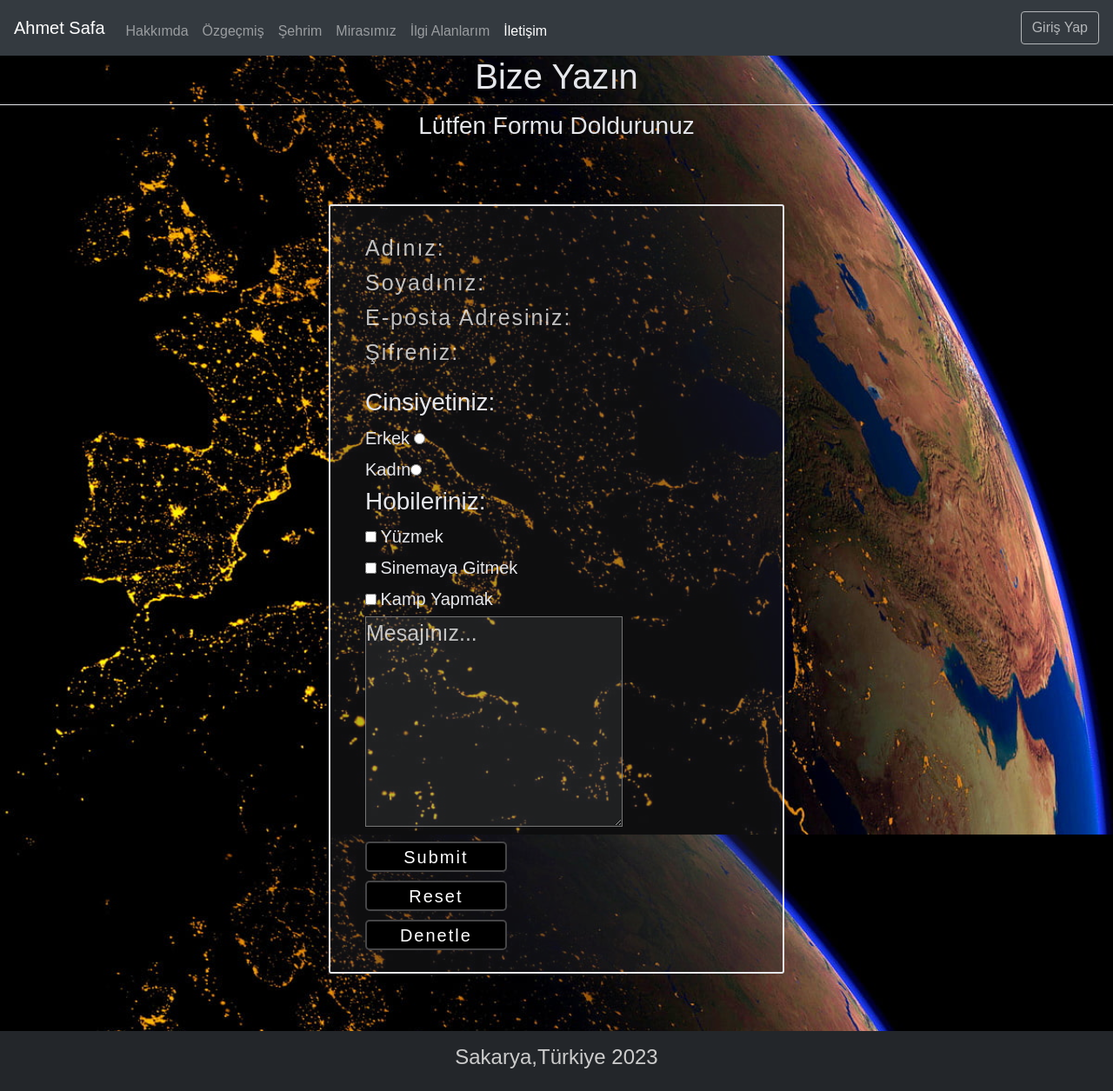
After one commit to AhmetSafa0707/WebOdevim, a PHP site: page /iletisim.html in a window 1280 px wide. The commit adds this page. Shown: the whole page at 87% size. Run offline with PHP 8.4, Linux system fonts and the light colour scheme.

Commit message:
Dokuzuncu Commit
-İletişim adında bir sayfa oluşturdum ve tasarım kısmını yaptım.
-Henüz input type'ları denetleyen js kodunu yazmadım.

```diff
--- a/acilis.html
+++ b/acilis.html
@@ -42,6 +42,9 @@
                     </li>
                     <li class="nav-item ">
                         <a class="nav-link disabled" href="ilgialanlarim.html">İlgi Alanlarım</a>
+                    </li>
+                    <li class="nav-item ">
+                        <a class="nav-link disabled" href="iletisim.html">İletişim</a>
                     </li>
                 </ul>
                 <a href="girisyap.html"> <button class="btn btn-outline-light my-2 my-sm-0" type="link">Giriş
--- a/girisyap.html
+++ b/girisyap.html
@@ -45,6 +45,9 @@
                     </li>
                     <li class="nav-item ">
                         <a class="nav-link disabled" href="ilgialanlarim.html">İlgi Alanlarım</a>
+                    </li>
+                    <li class="nav-item ">
+                        <a class="nav-link disabled" href="iletisim.html">İletişim</a>
                     </li>
                 </ul>
                 <a href="girisyap.html"> <button class="btn btn-outline-light my-2 my-sm-0" type="submit" disabled>Giriş
--- a/hakkimda.html
+++ b/hakkimda.html
@@ -40,6 +40,9 @@
                     </li>
                     <li class="nav-item ">
                         <a class="nav-link" href="ilgialanlarim.html">İlgi Alanlarım</a>
+                    </li>
+                    <li class="nav-item ">
+                        <a class="nav-link" href="iletisim.html">İletişim</a>
                     </li>
                 </ul>
                 <a href="girisyap.html"> <button class="btn btn-sm btn-outline-light my-2 my-sm-0" type="button"
--- /dev/null
+++ b/iletisim.css
@@ -0,0 +1,132 @@
+* {
+    margin: 0;
+    padding: 0;
+    box-sizing: border-box;
+    font-family: sans-serif;
+}
+
+
+.altmenuiletisim {
+    position: relative;
+    bottom: 0;
+    right: 0;
+    left: 0;
+    text-align: center;
+    padding: 1rem;
+    background: #23262a;
+    color: #ccc;
+    font-size: 19px
+}
+
+
+
+.cerceveiletisim {
+    border-radius: 3px;
+    background-color: #2d2d3051;
+    border: 2px solid rgb(229, 230, 234);
+    padding: 25px;
+    width: 40%;
+    min-width: min-content;
+    object-fit: cover;
+    position: relative;
+    color:  rgb(229, 230, 234);
+    align-items: center;
+    margin-bottom: 5%;
+    margin-top: 5%;
+
+}
+
+.cerceveiletisim form .input-box input{
+    margin-top:10px;
+}
+
+.cerceveiletisim form .input-box input {
+    font-size: 20px;
+    border: none;
+    border-color: transparent;
+    color: #ffffff;
+    background-color: rgba(162, 162, 162, 0);
+    letter-spacing: 2px;
+}
+
+
+.cerceveiletisim form .input-box ::-webkit-input-placeholder {
+    color: rgba(251, 251, 251, 0.746);
+    font-size: 25px;
+}
+
+.cerceveiletisim form .input-box input[type="submit"] {
+    width: 45%;
+    font-size: 20px;
+    color: #fff;
+    height: 35px;
+    border-radius: 5px;
+    cursor: pointer;
+    border: 2px solid rgba(105, 105, 109, 0.667);
+    background: rgb(0, 0, 0);
+}
+
+.cerceveiletisim form .input-box input[type="submit"]:hover {
+    letter-spacing: 4px;
+    color: #000000;
+    background: rgb(209, 209, 225);
+    border: 2px solid rgb(23, 23, 24);
+    border-radius: 5px;
+    transition: 0.4s;
+}
+
+
+.cerceveiletisim form .input-box input[type="reset"] {
+    width: 45%;
+    font-size: 20px;
+    color: #fff;
+    height: 35px;
+    border-radius: 5px;
+    cursor: pointer;
+    border: 2px solid rgba(105, 105, 109, 0.667);
+    background: rgb(0, 0, 0);
+}
+
+.cerceveiletisim form .input-box input[type="reset"]:hover {
+    letter-spacing: 4px;
+    color: #000000;
+    background: rgb(209, 209, 225);
+    border: 2px solid rgb(23, 23, 24);
+    border-radius: 5px;
+    transition: 0.4s;
+}
+
+
+.cerceveiletisim form .input-box input[type="button"] {
+    width: 45%;
+    font-size: 20px;
+    color: #fff;
+    height: 35px;
+    border-radius: 5px;
+    cursor: pointer;
+    border: 2px solid rgba(105, 105, 109, 0.667);
+    background: rgb(0, 0, 0);
+}
+
+.cerceveiletisim form .input-box input[type="button"]:hover {
+    letter-spacing: 4px;
+    color: #000000;
+    background: rgb(209, 209, 225);
+    border: 2px solid rgb(23, 23, 24);
+    border-radius: 5px;
+    transition: 0.4s;
+}
+
+.arkaplanİletisim {
+
+    background-image: url(resimler/fantezi-gezegen-dunya-uzay-evren-duvar-kagidi.jpg);
+    background-repeat: no-repeat;
+    background-attachment: fixed;
+    background-size: cover;
+    background-position: center;
+    width: 100%;
+    min-height: 100vh;
+    height: 100%;
+    position: relative;
+    color: rgb(229, 230, 234);
+}
--- /dev/null
+++ b/iletisim.html
@@ -0,0 +1,153 @@
+<!DOCTYPE html>
+<html lang="en">
+
+<head>
+    <meta charset="UTF-8">
+    <meta http-equiv="X-UA-Compatible" content="IE=edge">
+    <meta name="viewport" content="width=device-width, initial-scale=1.0">
+    <link rel="stylesheet" href="https://cdn.jsdelivr.net/npm/bootstrap@4.6.2/dist/css/bootstrap.min.css"
+        integrity="sha384-xOolHFLEh07PJGoPkLv1IbcEPTNtaed2xpHsD9ESMhqIYd0nLMwNLD69Npy4HI+N" crossorigin="anonymous">
+    <link rel="stylesheet" href="acilis.css">
+    <link rel="stylesheet" href="style.css">
+    <link rel="stylesheet" href="iletisim.css">
+
+
+    <title>İletişim</title>
+
+</head>
+
+
+
+<div>
+    <div class="arkaplanİletisim">
+        <nav class="navbar navbar-expand-sm navbar-dark bg-dark" style="width:100%">
+            <button class="navbar-toggler" type="button" data-toggle="collapse" data-target="#navbarTogglerDemo01"
+                aria-controls="navbarTogglerDemo01" aria-expanded="false" aria-label="Toggle navigation">
+                <span class="navbar-toggler-icon"></span>
+            </button>
+            <div class="collapse navbar-collapse" id="navbarTogglerDemo01">
+                <a class="navbar-brand" href="acilis.html">Ahmet Safa</a>
+                <ul class="navbar-nav mr-auto mt-2 mt-lg-2">
+                    <li class="nav-item ">
+                        <a class="nav-link " href="hakkimda.html">Hakkımda<span class="sr-only">(current)</span></a>
+                    </li>
+                    <li class="nav-item ">
+                        <a class="nav-link " href="ozgecmis.html">Özgeçmiş <span class="sr-only">(current)</span></a>
+                    </li>
+                    <li class="nav-item ">
+                        <a class="nav-link " href="sehrim.html">Şehrim<span class="sr-only">(current)</span></a>
+                    </li>
+                    <li class="nav-item ">
+                        <a class="nav-link " href="mirasımız.html">Mirasımız<span class="sr-only">(current)</span></a>
+                    </li>
+                    <li class="nav-item ">
+                        <a class="nav-link " href="ilgialanlarim.html">İlgi Alanlarım</a>
+                    </li>
+                    <li class="nav-item active">
+                        <a class="nav-link " href="iletisim.html">İletişim</a>
+                    </li>
+                </ul>
+                <a href="girisyap.html"> <button class="btn btn-outline-light my-2 my-sm-0" type="link" disabled>Giriş
+                        Yap</button></a>
+
+            </div>
+        </nav>
+
+
+        <div class="row justify-content-around">
+
+            <div class="col-sm-12 ">
+                <h1 style="text-align: center;">Bize Yazın</h1>
+                <div class="underline"
+                    style="position: absolute;height: 1.3px;width: 100%; background:rgb(229, 230, 234);left: 0;right: 0;">
+                </div>
+                <h3 style="text-align: center;padding-top: 8px;">Lütfen Formu Doldurunuz</h3>
+            </div>
+
+            <div class="cerceveiletisim">
+                <div class=" col-sm-10 ">
+                    <form action="" method="POST">
+
+                        <div class="input-box">
+                            <input type="text" name="kullaniciIsmi" placeholder="Adınız:" autocomplete="off">
+                        </div>
+                        <div class="input-box">
+                            <input type="text" name="kullaniciSoyIsmi" placeholder="Soyadınız:" autocomplete="off">
+                        </div>
+                        <div class="input-box">
+                            <input type="email" name="kullaniciMail" placeholder="E-posta Adresiniz:">
+                        </div>
+                        <div class="input-box">
+                            <input type="password" name="kullaniciSifre" placeholder="Şifreniz:">
+                        </div>
+                        <br>
+                        <h3>Cinsiyetiniz:</h3>
+                        <div class="input-box">
+                            <h5 style="display: inline-block;">Erkek</h5> <input type="radio" name="kullaniciCinsiyet"
+                                value="Erkek">
+                        </div>
+                        <div class="input-box">
+                            <h5 style="display: inline-block;">Kadın</h5><input type="radio" name="kullaniciCinsiyet"
+                                value="Kadın">
+                        </div>
+
+                        <h3>Hobileriniz:</h3>
+
+                        <div class="input-box">
+                            <input type="checkbox" name="inputHobiler">
+                            <h5 style="display: inline-block;">Yüzmek</h5>
+                        </div>
+                        <div class="input-box">
+                            <input type="checkbox" name="inputHobiler">
+                            <h5 style="display: inline-block;">Sinemaya Gitmek</h5>
+                        </div>
+                        <div class="input-box">
+                            <input type="checkbox" name="inputHobiler">
+                            <h5 style="display: inline-block;">Kamp Yapmak</h5>
+                        </div>
+
+                        <div class="input-box">
+                            <textarea name="mesajInput" id="mesajAlani" cols="30" rows="10" placeholder="Mesajınız..."
+                                style="background-color: rgba(200, 207, 207, 0.09);color:rgb(229, 230, 234) ;"></textarea>
+                        </div>
+
+                        <div class="input-box">
+                            <input type="submit" name="kullaniciGonder">
+                        </div>
+                        <div class="input-box">
+                            <input type="reset" name="kullaniciSil">
+                        </div>
+                        <div class="input-box">
+                            <input type="button" name="kullaniciDenetle" value="Denetle">
+                        </div>
+
+                    </form>
+                </div>
+            </div>
+        </div>
+
+
+
+        <div class="altmenuiletisim">
+            <h4>Sakarya,Türkiye 2023</h4>
+        </div>
+    </div>
+
+
+
+
+
+
+<script src="iletisim.js"></script>
+    <script src="https://cdn.jsdelivr.net/npm/jquery@3.5.1/dist/jquery.slim.min.js"
+        integrity="sha384-DfXdz2htPH0lsSSs5nCTpuj/zy4C+OGpamoFVy38MVBnE+IbbVYUew+OrCXaRkfj"
+        crossorigin="anonymous"></script>
+    <script src="https://cdn.jsdelivr.net/npm/popper.js@1.16.1/dist/umd/popper.min.js"
+        integrity="sha384-9/reFTGAW83EW2RDu2S0VKaIzap3H66lZH81PoYlFhbGU+6BZp6G7niu735Sk7lN"
+        crossorigin="anonymous"></script>
+    <script src="https://cdn.jsdelivr.net/npm/bootstrap@4.6.2/dist/js/bootstrap.min.js"
+        integrity="sha384-+sLIOodYLS7CIrQpBjl+C7nPvqq+FbNUBDunl/OZv93DB7Ln/533i8e/mZXLi/P+"
+        crossorigin="anonymous"></script>
+    </body>
+
+</html>
--- a/ilgialanlarim.html
+++ b/ilgialanlarim.html
@@ -42,6 +42,9 @@
                     </li>
                     <li class="nav-item active">
                         <a class="nav-link" href="ilgialanlarim.html">İlgi Alanlarım</a>
+                    </li>
+                    <li class="nav-item ">
+                        <a class="nav-link" href="iletisim.html">İletişim</a>
                     </li>
                 </ul>
                 <a href="girisyap.html"> <button class="btn btn-outline-light my-2 my-sm-0" type="link" disabled>Giriş
--- a/mirasımız.html
+++ b/mirasımız.html
@@ -40,6 +40,9 @@
                     </li>
                     <li class="nav-item ">
                         <a class="nav-link" href="ilgialanlarim.html">İlgi Alanlarım</a>
+                    </li>
+                    <li class="nav-item ">
+                        <a class="nav-link" href="iletisim.html">İletişim</a>
                     </li>
                 </ul>
                 <a href="girisyap.html"> <button class="btn btn-outline-light my-2 my-sm-0" type="link" disabled>Giriş
--- a/ozgecmis.html
+++ b/ozgecmis.html
@@ -41,6 +41,9 @@
                     <li class="nav-item ">
                         <a class="nav-link" href="">İlgi Alanlarım</a>
                     </li>
+                    <li class="nav-item ">
+                        <a class="nav-link" href="iletisim.html">İletişim</a>
+                    </li>
                 </ul>
                 <a href="girisyap.html"> <button class="btn btn-outline-light my-2 my-sm-0" type="link" disabled>Giriş
                         Yap</button></a>
--- a/sehrim.html
+++ b/sehrim.html
@@ -39,6 +39,9 @@
                     </li>
                     <li class="nav-item ">
                         <a class="nav-link" href="ilgialanlarim.html">İlgi Alanlarım</a>
+                    </li>
+                    <li class="nav-item ">
+                        <a class="nav-link" href="iletisim.html">İletişim</a>
                     </li>
                 </ul>
                 <a href="girisyap.html"> <button class="btn btn-outline-light my-2 my-sm-0" type="link" disabled>Giriş
```
Also changed, not shown: iletisim.js (added), resimler/desktop-wallpaper-digital-earth.jpg (added), resimler/fantezi-gezegen-dunya-uzay-evren-duvar-kagidi.jpg (added), style.css (line endings or trailing spaces).
